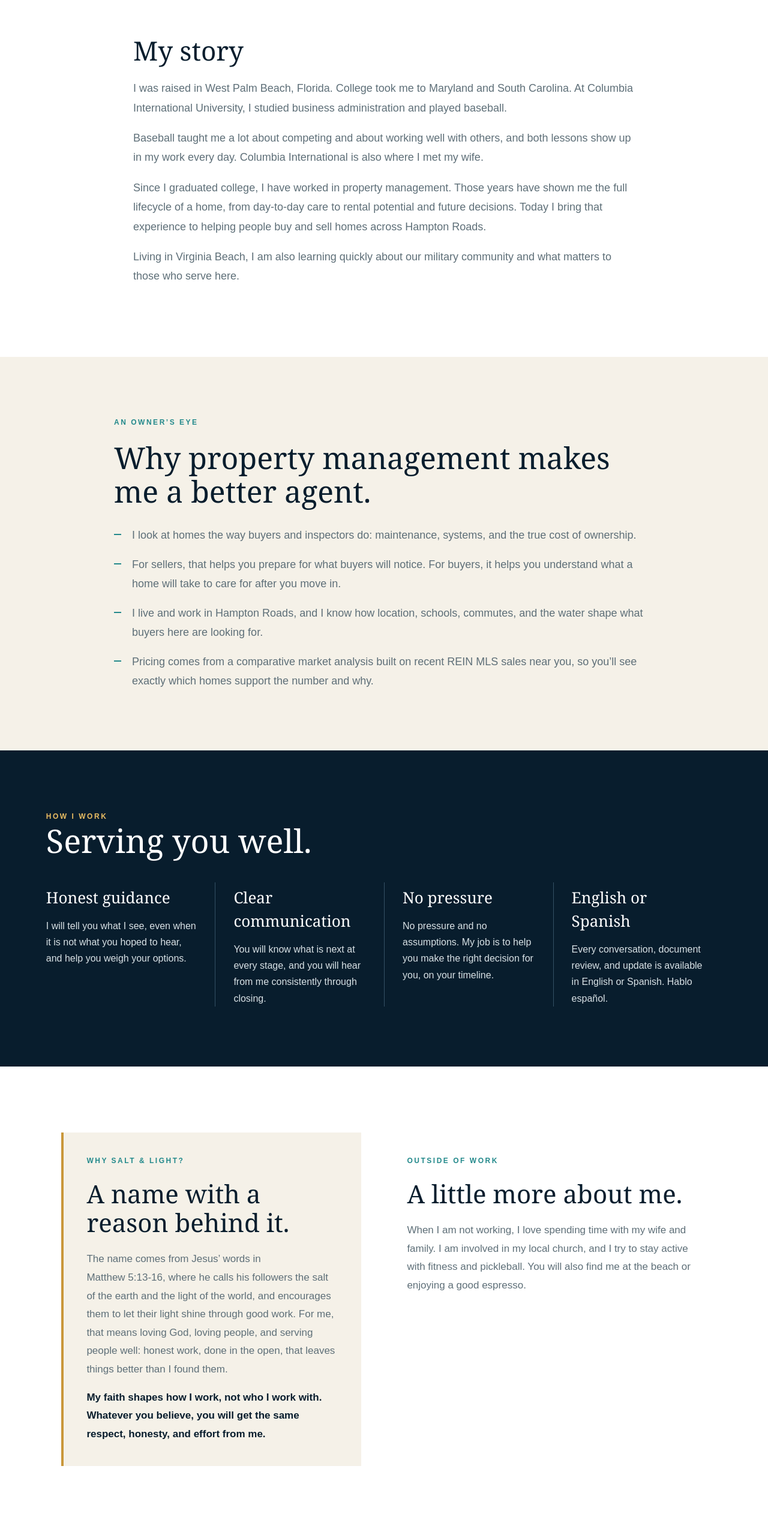
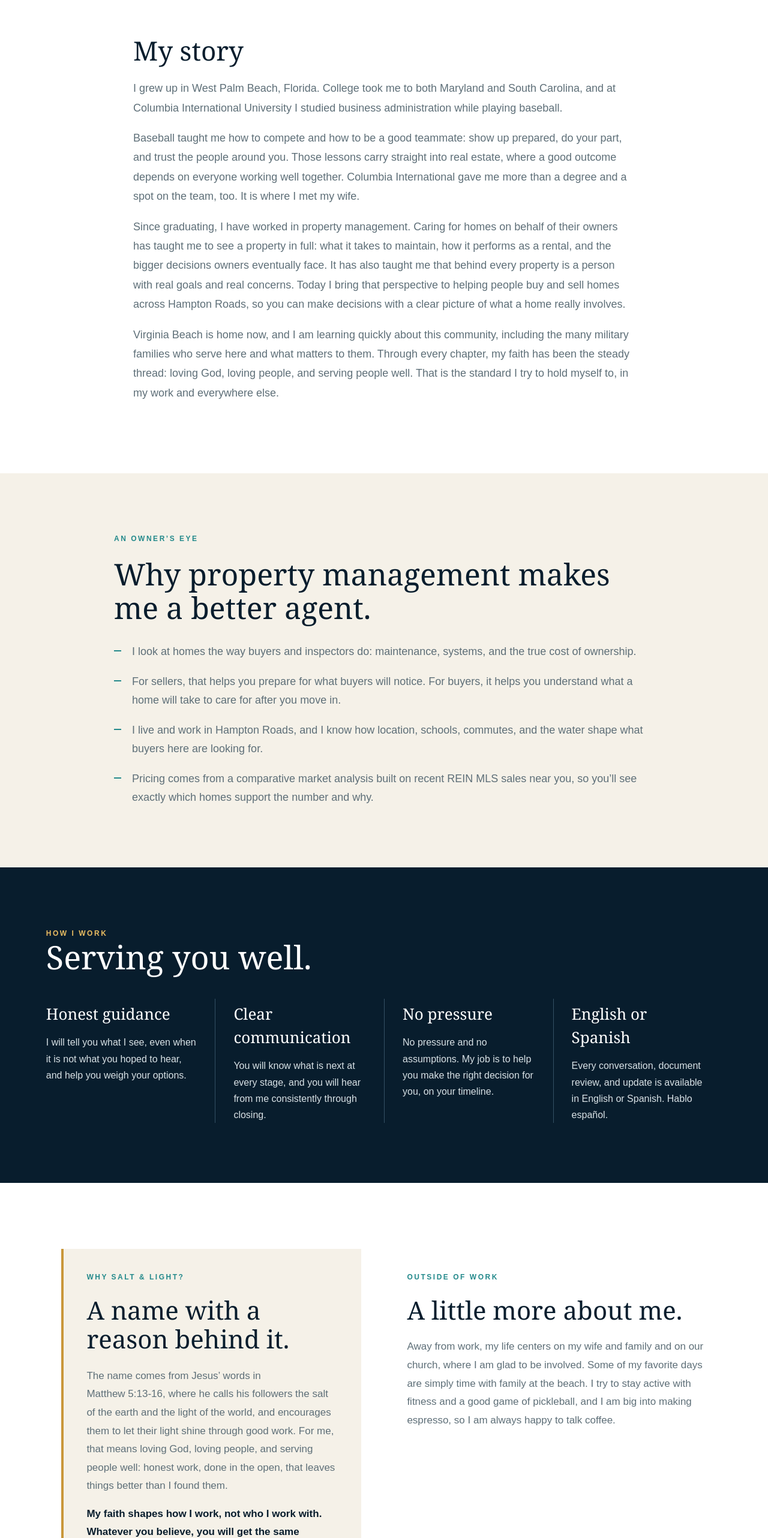
Before and after one commit to emmanuel-maldonado/emmanuel-maldonado-real-estate, a Next.js app: page /about in a window 1280 px wide. Shown: the part 1265-3829 px from the top of the page at 60% size. Built offline with nearby package versions, Linux system fonts and the light colour scheme.

Commit message:
About: refine My story and Outside of work into a flowing narrative

```diff
--- a/src/app/(english)/about/page.tsx
+++ b/src/app/(english)/about/page.tsx
@@ -35,10 +35,10 @@ export default function AboutPage() {
         <h2>Real estate decisions deserve time, context, and honest guidance.</h2>
         <p>I help people buy and sell homes in Hampton Roads, and I also work as a property manager. Whether you are buying your first home, selling a place you have loved, or deciding what to do with a property you own, I want you to feel clear, informed, and cared for at every step.</p>
         <h2 className="about-subhead">My story</h2>
-        <p>I was raised in West Palm Beach, Florida. College took me to Maryland and South Carolina. At Columbia International University, I studied business administration and played baseball.</p>
-        <p>Baseball taught me a lot about competing and about working well with others, and both lessons show up in my work every day. Columbia International is also where I met my wife.</p>
-        <p>Since I graduated college, I have worked in property management. Those years have shown me the full lifecycle of a home, from day-to-day care to rental potential and future decisions. Today I bring that experience to helping people buy and sell homes across Hampton Roads.</p>
-        <p>Living in Virginia Beach, I am also learning quickly about our military community and what matters to those who serve here.</p>
+        <p>I grew up in West Palm Beach, Florida. College took me to both Maryland and South Carolina, and at Columbia International University I studied business administration while playing baseball.</p>
+        <p>Baseball taught me how to compete and how to be a good teammate: show up prepared, do your part, and trust the people around you. Those lessons carry straight into real estate, where a good outcome depends on everyone working well together. Columbia International gave me more than a degree and a spot on the team, too. It is where I met my wife.</p>
+        <p>Since graduating, I have worked in property management. Caring for homes on behalf of their owners has taught me to see a property in full: what it takes to maintain, how it performs as a rental, and the bigger decisions owners eventually face. It has also taught me that behind every property is a person with real goals and real concerns. Today I bring that perspective to helping people buy and sell homes across Hampton Roads, so you can make decisions with a clear picture of what a home really involves.</p>
+        <p>Virginia Beach is home now, and I am learning quickly about this community, including the many military families who serve here and what matters to them. Through every chapter, my faith has been the steady thread: loving God, loving people, and serving people well. That is the standard I try to hold myself to, in my work and everywhere else.</p>
       </section>
 
       <section className="about-pm">
@@ -69,7 +69,7 @@ export default function AboutPage() {
         <div className="about-outside">
           <p className="eyebrow">Outside of work</p>
           <h2>A little more about me.</h2>
-          <p>When I am not working, I love spending time with my wife and family. I am involved in my local church, and I try to stay active with fitness and pickleball. You will also find me at the beach or enjoying a good espresso.</p>
+          <p>Away from work, my life centers on my wife and family and on our church, where I am glad to be involved. Some of my favorite days are simply time with family at the beach. I try to stay active with fitness and a good game of pickleball, and I am big into making espresso, so I am always happy to talk coffee.</p>
         </div>
       </section>
 
```
